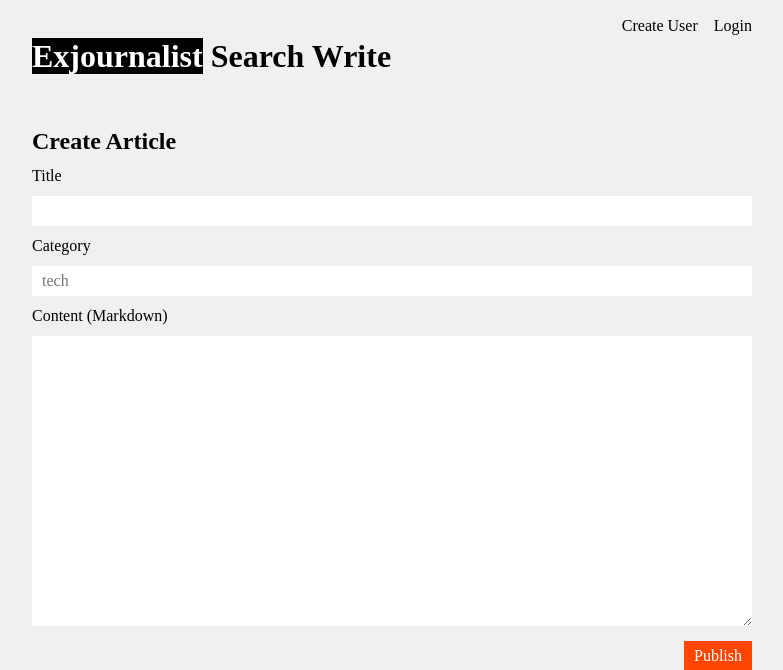
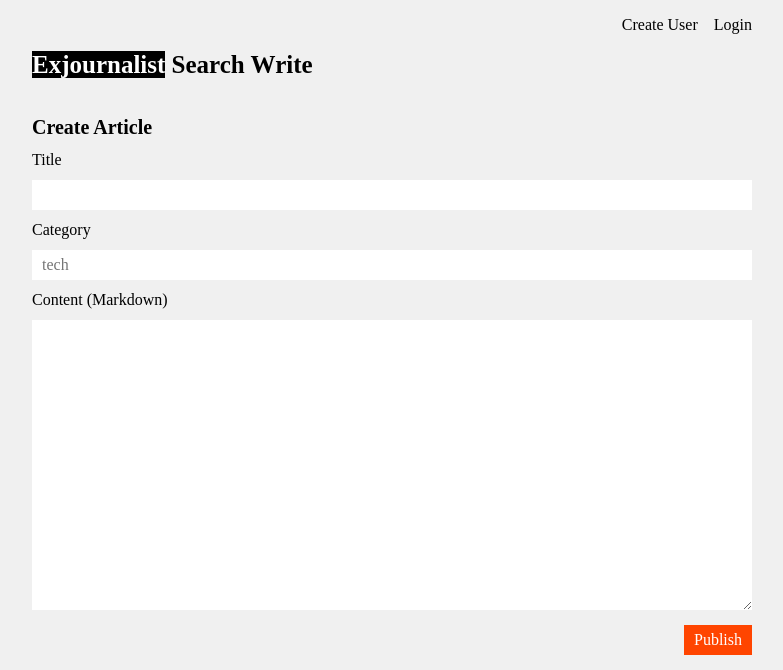
Before and after one commit to lucianmarin/exjournalist, a Python web app: template templates/article_new.html in a window 1280 px wide. Shown: the top 670 px of the page, without its empty margins (248-1031 px from the left). Run offline with Jinja, Linux system fonts and the light colour scheme; the template is opened without the code that fills it, so the values that code supplies are empty.

Commit message:
news styles

```diff
--- a/main.py
+++ b/main.py
@@ -49,13 +49,13 @@ class NormalizeHeadingsTreeprocessor(Treeprocessor):
     def run(self, root):
         for element in root.iter():
             if element.tag in {"h1", "h2", "h4", "h5", "h6"}:
-                element.tag = "h3"
+                element.tag = "h4"
         return root
 
 
 class NormalizeHeadingsExtension(Extension):
     def extendMarkdown(self, md):
-        md.treeprocessors.register(NormalizeHeadingsTreeprocessor(md), "normalize_headings_to_h3", 15)
+        md.treeprocessors.register(NormalizeHeadingsTreeprocessor(md), "normalize_headings_to_h4", 15)
 
 
 def markdown_filter(text: str) -> Markup:
--- a/static/styles.css
+++ b/static/styles.css
@@ -51,18 +51,19 @@ input, textarea, button, select {
 }
 
 .container {
-  width: min(720px, 92vw);
+  width: min(720px, 90%);
   margin: 0 auto;
 }
 
 .site-header {
-  padding: 1rem 0;
-  margin-bottom: 1.5rem;
+  padding-top: 15px;
+  padding-bottom: 25px;
 }
 
 .site-header h1 {
-  font-size: 32px;
-  line-height: 40px;
+  font-size: 25px;
+  line-height: 30px;
+  margin-top: 15px;
   overflow: hidden;
   white-space: nowrap;
 }
@@ -114,9 +115,9 @@ input, textarea, button, select {
   text-decoration: none;
 }
 
-.card h2 {
-  font-size: 24px;
-  line-height: 30px;
+.card h2, .card .big {
+  font-size: 20px;
+  line-height: 25px;
 }
 
 .card h2 a.category {
@@ -130,8 +131,6 @@ input, textarea, button, select {
 }
 
 .card .big {
-  font-size: 24px;
-  line-height: 30px;
   margin-left: 5px;
   text-align: right;
 }
@@ -227,8 +226,13 @@ button[type="submit"] {
   padding-left: 13px;
 }
 
-.markdown-body p {
-  margin: 0.35rem 0 0.7rem;
+.markdown-body h4 {
+  font-size: var(--regular);
+  line-height: 20px;
+}
+
+.markdown-body h4, .markdown-body p {
+  margin: 10px 0;
 }
 
 .user-description {
```
